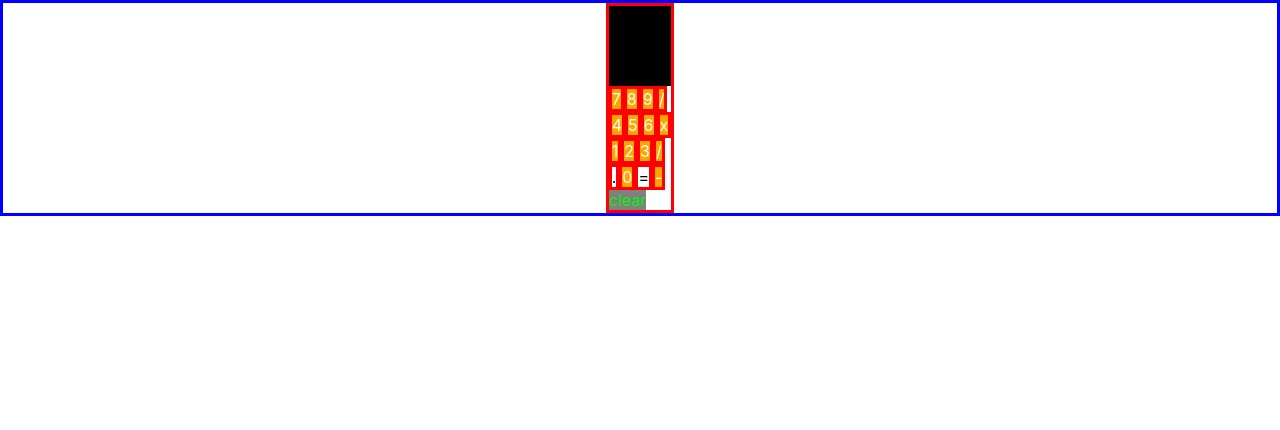
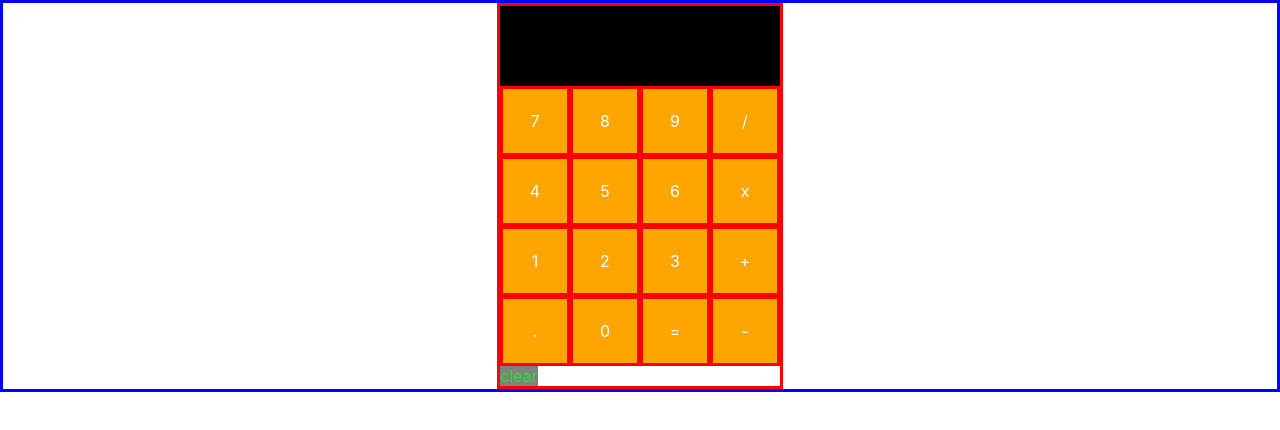
Before and after one commit to Fluffy-Lion/react-calculator, a React (Create React App) app: page / in a window 1280 px wide. Shown: the top 430 px of the page. Built offline with nearby package versions, Linux system fonts and the light colour scheme.

Commit message:
changed input value of multiply from x to *

```diff
--- a/src/App.js
+++ b/src/App.js
@@ -3,15 +3,18 @@ import './App.css';
 import Button from './components/Button'
 import { Input } from './components/Input'
 import { Clear } from './components/Clear'
+import * as math from 'mathjs'
 
 
 class App extends Component {
   state = {
-    equation:"",
     input: ""
   }
  //update input value
   addToInput = (value) => {
+    if(value === "x"){
+      value = "*"
+    }
     this.setState({input: this.state.input + value})
   }
 
@@ -20,7 +23,10 @@ class App extends Component {
   }
 
   handleEqual =() => {
-    this.setState({input: ""})
+    this.setState({input: math.evaluate(this.state.input)})
+  }
+  handleMultiply = () => {
+
   }
 
   render(){
@@ -44,12 +50,12 @@ class App extends Component {
           <Button handleClick={this.addToInput}>1</Button>
           <Button handleClick={this.addToInput}>2</Button>
           <Button handleClick={this.addToInput}>3</Button>
-          <Button handleClick={this.addToInput}>/</Button>
+          <Button handleClick={this.addToInput}>+</Button>
           </div>
           <div className="row">
           <Button handleClick={this.addToInput}>.</Button>
           <Button handleClick={this.addToInput}>0</Button>
-          <Button handleClick={() => this.handleEqual}>=</Button>
+          <Button handleClick={() => this.handleEqual()}>=</Button>
           <Button handleClick={this.addToInput}>-</Button>
           </div>
           <div className='row'>
--- a/src/components/Button.css
+++ b/src/components/Button.css
@@ -1,4 +1,6 @@
 .operator {
     background-color: orange;
+    height: 4em;
+    width: 4em;
     color: white;
 }
--- a/src/components/Button.js
+++ b/src/components/Button.js
@@ -1,13 +1,14 @@
 import React from 'react'
 import './Button.css'
 const isOperator = (value) => {
-    return  value === "." || value === "=" || value == null
+    return  value === "" || value === "" || value == null
 }
 
 const Button = (props) => {
     return(
         <div className={`buttonWrap ${isOperator(props.children) ?
             null : "operator"}`}
+
             onClick={() => props.handleClick(props.children)}>
             {props.children}
         </div>
```
Also changed, not shown: 1 other file (tests, documents, lock files or other folders).
